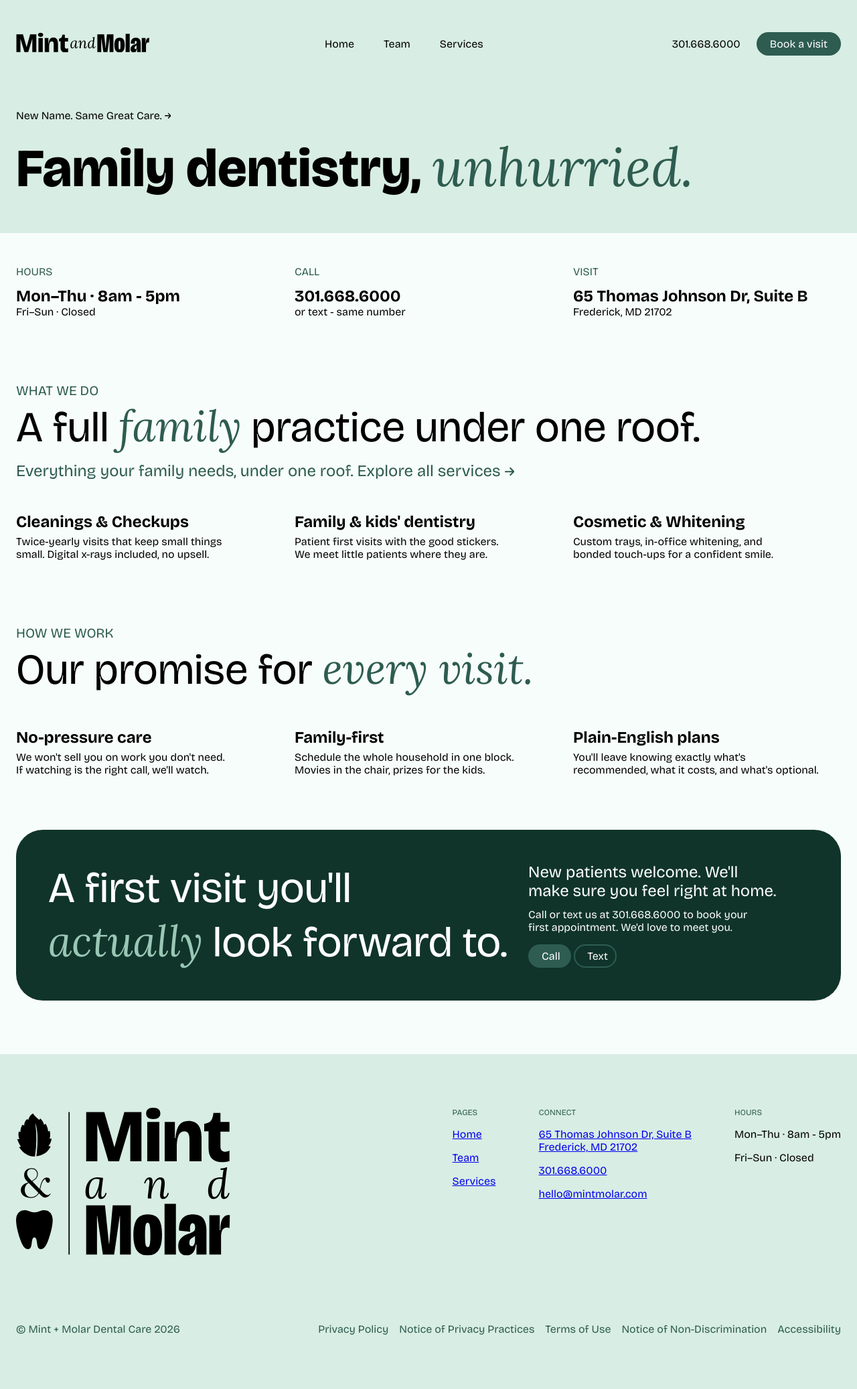
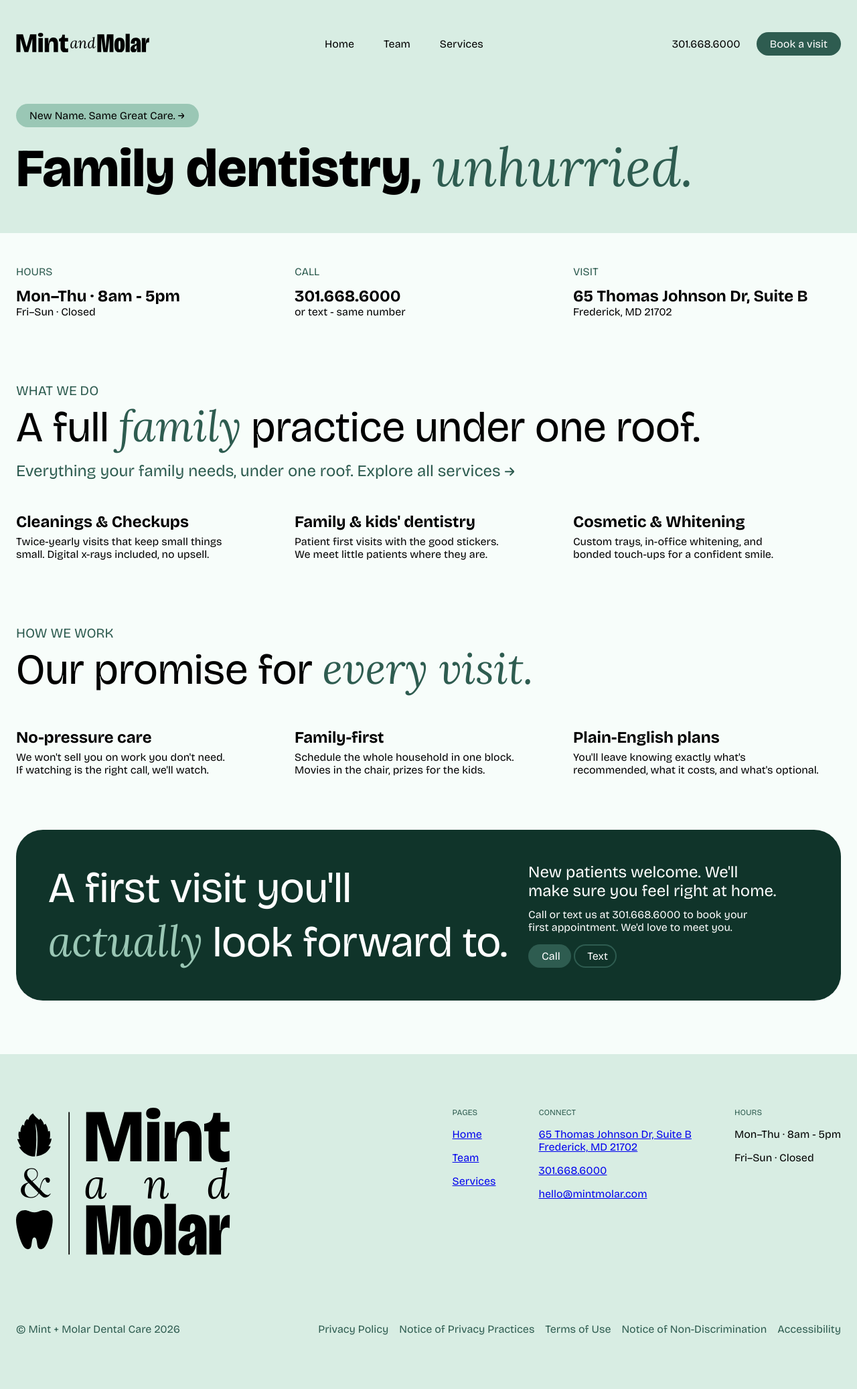
Before and after one commit to naher94/mintmolar.com, a Jekyll site: the page built from index.html, in a window 1280 px wide. Shown: the whole page at 67% size. Built offline with Jekyll 4.4.1, drawn with Linux system fonts in a browser that asks for light colours.

Commit message:
Update _mint.scss

```diff
--- a/_sass/_mint.scss
+++ b/_sass/_mint.scss
@@ -21,6 +21,9 @@
     .hero__tag-link{
       text-decoration: none;
       color: inherit;
+      background-color: var(--color-mint);
+      padding: 0.5rem 0.75rem 0.5rem 1.25rem;
+      border-radius: var(--number-round);
       &:hover{
         .arrow-animation{
           span{
```
